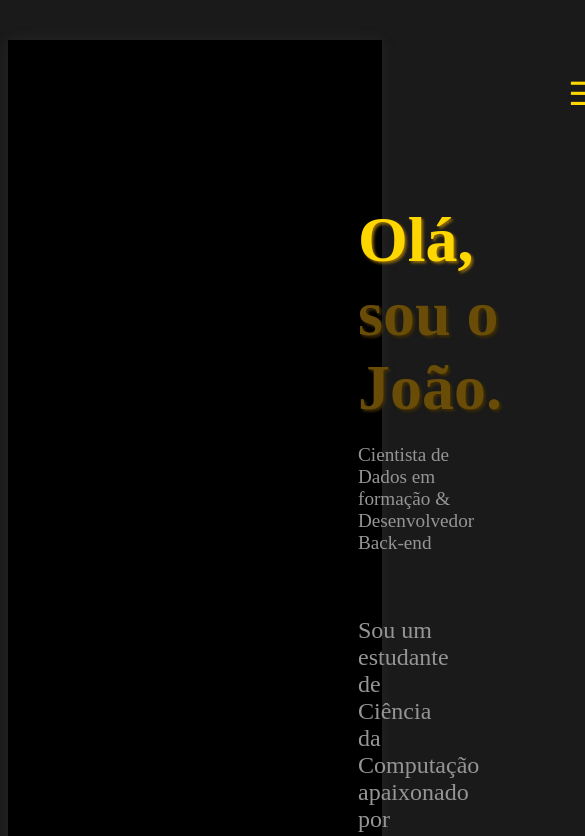
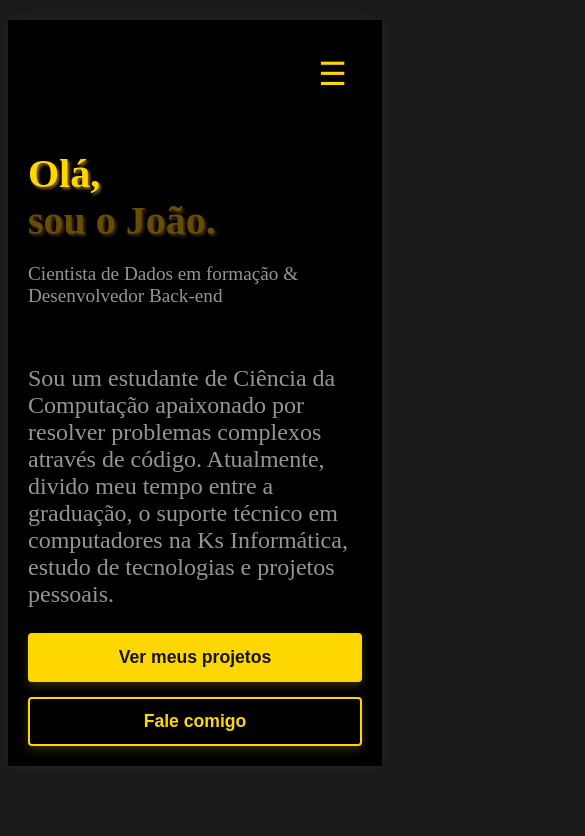
Before and after one commit to Jaum-dev/joaovictor.github.io, a plain HTML site: page index.html in a window 390 px wide. Shown: the top 836 px of the page, 585 px wide, since content can reach past the window. Drawn offline with Linux system fonts and the light colour scheme.

Commit message:
Update-1 estilo.css
Update adicionando um @media para evitar que o site quebre em telas menores, focadas no mobile.

```diff
--- a/estilo.css
+++ b/estilo.css
@@ -368,3 +368,58 @@ h3{
 }
 
 /* --- Fim dos Estilos do Portfólio --- */
+
+/* Para o código não quebrar no celular */
+@media (max-width: 768px) {
+
+    .container-papel {
+        max-width: 95%;
+        padding: 20px;
+        margin: 20px auto;
+    }
+
+    .grid {
+        grid-template-columns: 1fr;
+        grid-template-rows: auto;
+        gap: 15px;
+    }
+
+    .menu-container {
+        grid-column: 1;
+        grid-row: 1;
+        justify-self: end;
+    }
+
+    .cabecalho {
+        grid-column: 1;
+        grid-row: 2;
+    }
+
+    .area-principal {
+        grid-column: 1;
+        grid-row: 3;
+        max-width: 100%;
+    }
+
+    .barra-lateral, .sessao-inferior, .habilidades {
+        grid-column: 1;
+        grid-row: auto;
+    }
+
+    /* Tamanho da fonte tava quebrando muito o site, tive que reduzir */
+    .nome {
+        font-size: 2.5rem;
+    }
+
+    .acoes-home {
+        flex-direction: column;
+        gap: 15px;
+        margin-top: 25px;
+    }
+
+    .btn-dourado, .btn-vazado {
+        width: 100%;
+        box-sizing: border-box;
+    }
+}
+/* Fim do ajuste */
```
